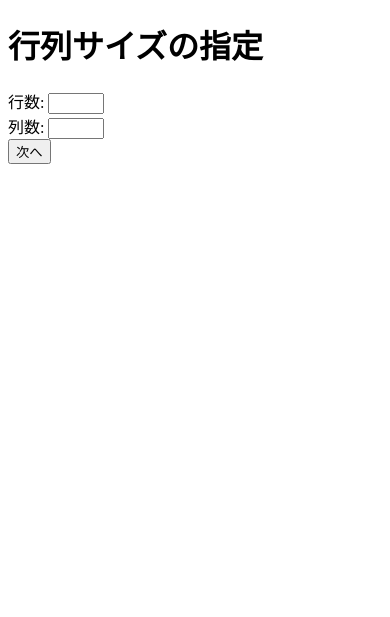
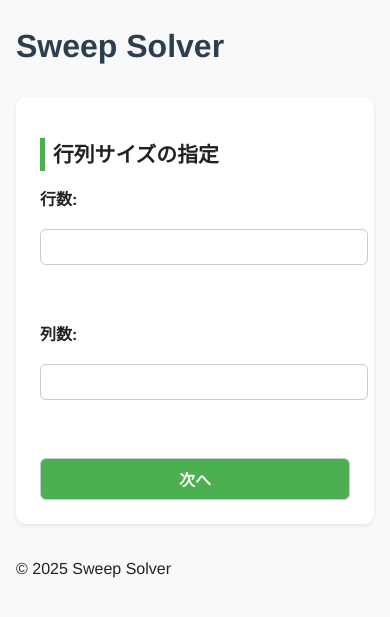
Before and after one commit to asdfmz/sweep-solver, a Flask app: page /init/size in a window 390 px wide. Shown: the top 617 px of the page. Run offline with Flask 3, Linux system fonts and the light colour scheme.

Commit message:
front-end UI

```diff
--- /dev/null
+++ b/static/css/base.css
@@ -0,0 +1,39 @@
+/* ====== 全体設定 ====== */
+body {
+  font-family: "Helvetica Neue", sans-serif;
+  background-color: var(--color-bg);
+  color: var(--color-text);
+  margin: var(--space-lg);
+  line-height: 1.6;
+}
+
+/* ====== タイトルと見出し ====== */
+header h1 {
+  font-size: var(--space-lg);
+  margin-bottom: var(--space-md);
+  color: #2c3e50;
+}
+
+h2 {
+  font-size: var(--font-lg);
+  margin-bottom: var(--space-sm);
+  border-left: 5px solid var(--color-primary);
+  padding-left: var(--space-xs);
+  color: var(--color-text);
+}
+
+/* ====== スマホ対応（簡易） ====== */
+@media (max-width: 600px) {
+  body {
+    margin: var(--space-sm);
+  }
+
+  .block-section,
+  .card {
+    padding: var(--space-sm);
+  }
+
+  form {
+    gap: var(--font-xs);
+  }
+}
--- /dev/null
+++ b/static/css/components.css
@@ -0,0 +1,22 @@
+/* ====== セクションカード ====== */
+.block-section,
+.card,
+.manual-form-block,
+.current-matrix-block,
+.history-block,
+.auto-button-block {
+  background: var(--color-surface);
+  border-radius: var(--radius);
+  padding: var(--space-md);
+  margin-bottom: var(--space-lg);
+  box-shadow: var(--shadow);
+}
+
+/* ====== 行列表示 ====== */
+.matrix-latex {
+  font-size: var(--font-lg);
+  overflow-x: auto;
+  padding: 0.5em;
+  background: #f0f0f0;
+  border-radius: calc(var(--radius) * 0.6);
+}
--- /dev/null
+++ b/static/css/form.css
@@ -0,0 +1,32 @@
+/* ====== フォーム ====== */
+form {
+  display: grid;
+  gap: var(--space-sm);
+}
+
+form label {
+  font-weight: bold;
+  margin-bottom: 0.var(--space-lg);
+}
+
+form input,
+form select,
+form button {
+  font-size: var(--space-sm);
+  padding: var(--space-xs);
+  border: 1px solid #ccc;
+  border-radius: calc(var(--radius) * 0.6);
+  width: 100%;
+}
+
+form button {
+  background-color: var(--color-primary);
+  color: var(--color-surface);
+  font-weight: bold;
+  cursor: pointer;
+  transition: background-color 0.2s;
+}
+
+form button:hover {
+  background-color: var(--color-primary-hover);
+}
--- /dev/null
+++ b/static/css/history.css
@@ -0,0 +1,13 @@
+/* ====== 履歴のステップ表示 ====== */
+.history-entry {
+  border: 1px solid var(--color-border);
+  padding: var(--space-sm);
+  margin-bottom: var(--space-sm);
+  border-radius: calc(var(--radius) * 0.8);
+  background-color: var(--color-surface);
+}
+
+.history-entry.current {
+  background-color: var(--color-highlight);
+  border-color: var(--color-highlight-border);
+}
--- /dev/null
+++ b/static/css/layout.css
@@ -0,0 +1,38 @@
+.container {
+  display: flex;
+  flex-wrap: wrap;
+  gap: var(--space-lg);
+  align-items: flex-start;
+}
+
+.left-column {
+  flex: 2;
+  min-width: 300px;
+}
+
+.right-column {
+  flex: 1;
+  min-width: 300px;
+}
+
+@media (max-width: var(--break-md)) {
+  .container {
+    flex-direction: column;
+  }
+}
+
+/* ====== スマホ対応（簡易） ====== */
+@media (max-width: var(--break-sm)) {
+  body {
+    margin: var(--space-sm);
+  }
+
+  .block-section,
+  .card {
+    padding: var(--space-sm);
+  }
+
+  form {
+    gap: var(--font-xs);
+  }
+}
--- /dev/null
+++ b/static/css/tokens.css
@@ -0,0 +1,36 @@
+:root {
+  /* === カラー === */
+  --color-bg: #f9f9f9;                  /* ページ全体の背景 */
+  --color-surface: #ffffff;            /* セクション・カードなどの面 */
+  --color-text: #222;                  /* 通常テキスト */
+  --color-muted: #666;                 /* 補足・小さなテキスト */
+  --color-primary: #4CAF50;            /* メインのアクセント色（ボタンなど） */
+  --color-primary-hover: #43a047;      /* ホバー時の濃いアクセント */
+  --color-border: #ddd;                /* 枠線のグレー */
+  --color-highlight: #e0f7fa;          /* ハイライト背景（履歴の現在ステップ） */
+  --color-highlight-border: #26c6da;   /* ハイライト枠線 */
+  --color-card-edge: #f0f0f0;          /* 行列などの囲い背景 */
+  --color-link: #2c3e50;               /* タイトルやリンクの色（header h1） */
+
+  /* === フォントサイズ === */
+  --font-xs: 0.8rem;
+  --font-sm: 0.9rem;
+  --font-base: 1rem;                   /* 通常のUI文字 */
+  --font-lg: 1.3rem;
+  --font-xl: 2rem;                     /* ページタイトルなど */
+
+  /* === スペーシング（余白） === */
+  --space-xs: 0.5rem;
+  --space-sm: 1rem;
+  --space-md: 1.5rem;
+  --space-lg: 2rem;
+
+  /* === ラウンド角・影など === */
+  --radius: 10px;
+  --shadow: 0 2px 5px rgba(0, 0, 0, 0.08);
+
+  /* === ブレークポイント === */
+  --break-sm: 600px;
+  --break-md: 768px;
+
+}
--- a/templates/base.html
+++ b/templates/base.html
@@ -3,26 +3,21 @@
 <head>
   <meta charset="UTF-8">
   <title>{% block title %}Sweep Solver{% endblock %}</title>
+
+  <!-- MathJax -->
   <script src="https://polyfill.io/v3/polyfill.min.js?features=es6"></script>
   <script id="MathJax-script" async
     src="https://cdn.jsdelivr.net/npm/mathjax@3/es5/tex-mml-chtml.js">
   </script>
-  <style>
-    body {
-      font-family: sans-serif;
-      margin: 2em;
-    }
-    .matrix-latex {
-      font-size: 1.2em;
-      margin: 1em 0;
-    }
-    .current-matrix-block {
-      background: #f4f4f4;
-      padding: 1em;
-      border-radius: 8px;
-      margin-bottom: 2em;
-    }
-  </style>
+
+  <!-- 外部CSS -->
+  <link rel="stylesheet" href="{{ url_for('static', filename='css/tokens.css') }}">
+  <link rel="stylesheet" href="{{ url_for('static', filename='css/base.css') }}">
+  <link rel="stylesheet" href="{{ url_for('static', filename='css/layout.css') }}">
+  <link rel="stylesheet" href="{{ url_for('static', filename='css/components.css') }}">
+  <link rel="stylesheet" href="{{ url_for('static', filename='css/form.css') }}">
+  <link rel="stylesheet" href="{{ url_for('static', filename='css/history.css') }}">
+
 </head>
 <body>
   <header>
--- a/templates/blocks/current_matrix_block.html
+++ b/templates/blocks/current_matrix_block.html
@@ -2,7 +2,7 @@
   <h2>現在の行列</h2>
   <div class="matrix-latex">
     \[
-      {{ view.entries[view.current_step].matrix_latex }}
+      {{ view.entries[view.current_step].matrix_latex | safe }}
     \]
   </div>
 </div>
--- a/templates/blocks/history_block.html
+++ b/templates/blocks/history_block.html
@@ -3,14 +3,13 @@
   {% for entry in view.entries %}
     {% if entry.query_latex %}
       <p>\[ {{ entry.query_latex }} \]</p>
-      <p>{{ entry.query_human }}</p>
     {% endif %}
     <div style="display: flex; align-items: center; margin-bottom: 1em;">
       <div class="matrix-latex">
         \[ {{ entry.matrix_latex }} \]
       </div>
       <form method="get" action="/solve/jump/{{ entry.step }}">
-        <button type="submit">状態{{ entry.step + 1 }}にジャンプ</button>
+        <button type="submit">状態{{ entry.step }}にジャンプ</button>
       </form>
     </div>
   {% endfor %}
--- a/templates/matrix_size.html
+++ b/templates/matrix_size.html
@@ -1,15 +1,19 @@
-<!DOCTYPE html>
-<html>
-<head><title>行列サイズ指定</title></head>
-<body>
+{% extends "base.html" %}
 
-<h1>行列サイズの指定</h1>
+{% block title %}行列サイズ指定{% endblock %}
 
-<form method="post" action="{{ url_for('init_matrix.input_form') }}">
-  行数: <input type="number" name="rows" min="1" max="10"><br>
-  列数: <input type="number" name="cols" min="1" max="10"><br>
-  <input type="submit" value="次へ">
-</form>
+{% block content %}
+  <div class="block-section">
+    <h2>行列サイズの指定</h2>
 
-</body>
-</html>
+    <form method="post" action="{{ url_for('init_matrix.input_form') }}">
+      <label for="rows">行数:</label>
+      <input type="number" name="rows" id="rows" min="1" max="10" required><br>
+
+      <label for="cols">列数:</label>
+      <input type="number" name="cols" id="cols" min="1" max="10" required><br>
+
+      <button type="submit">次へ</button>
+    </form>
+  </div>
+{% endblock %}
```
Also changed, not shown: static/js/query_form.js (+20 -15 lines), templates/blocks/manual_form_block.html (+49 -7 lines), templates/interactive.html (+18 -5 lines), templates/matrix_input.html (+9 -9 lines).
